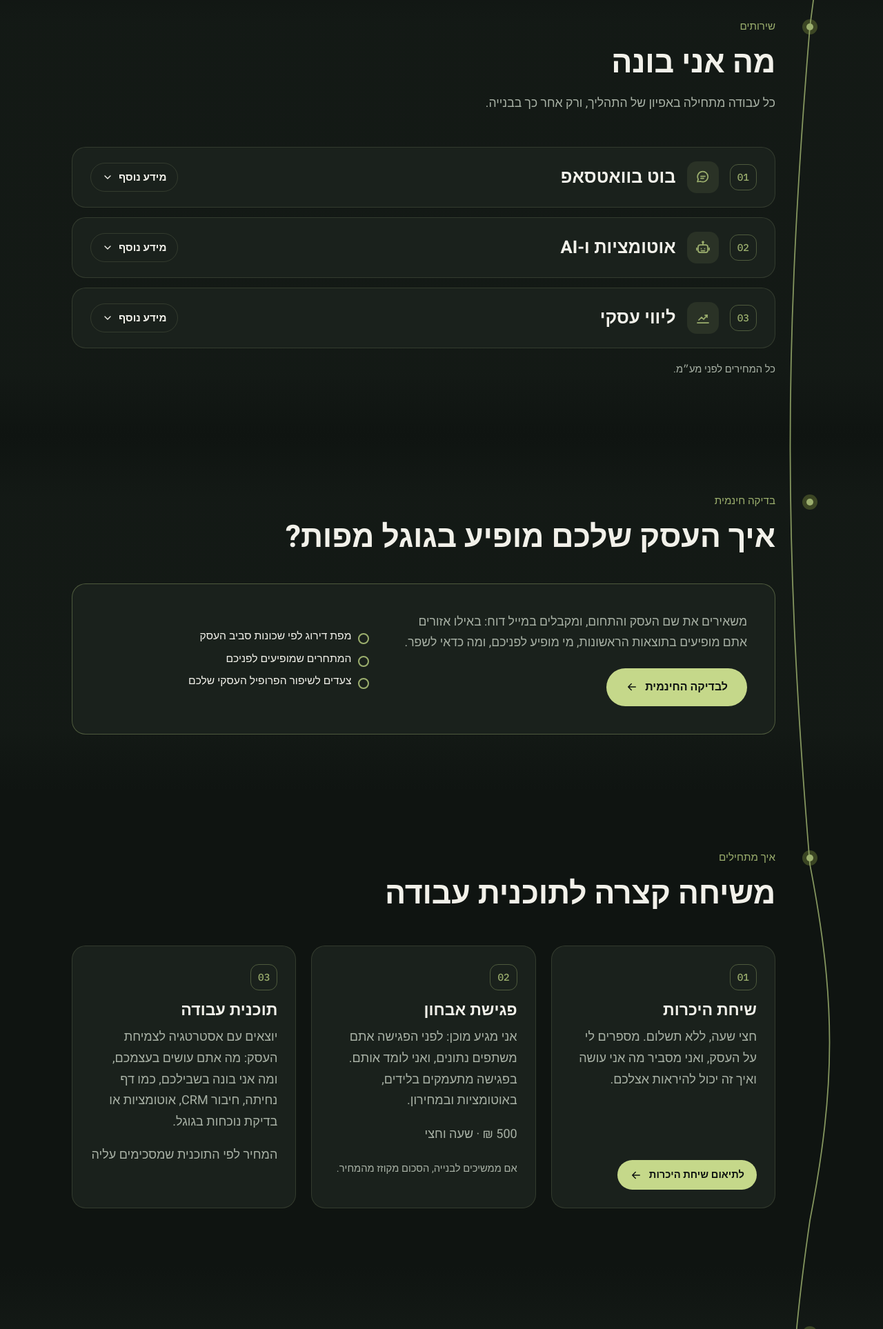
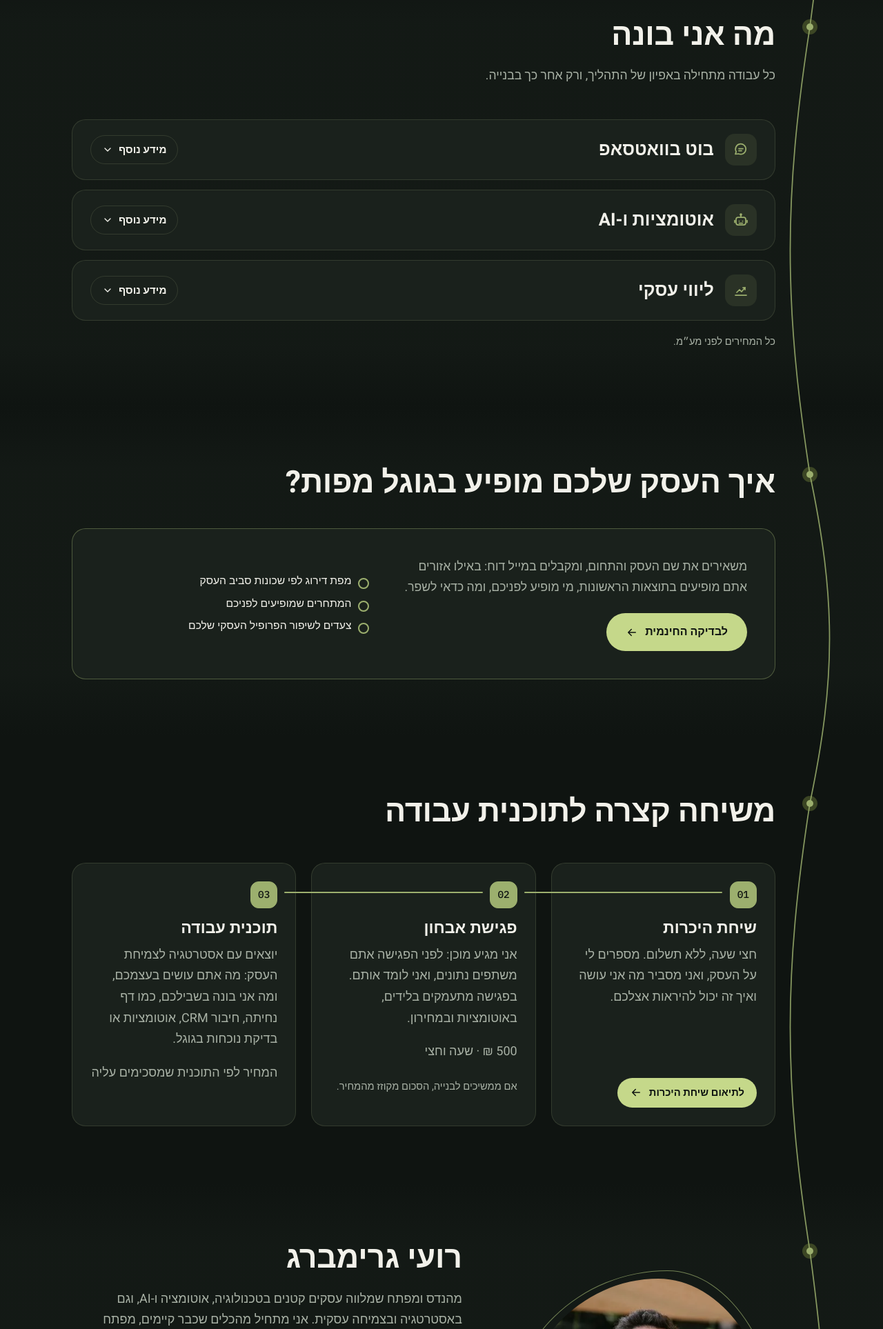
Before and after one commit to roeig9/landing_pages, a plain HTML site: page index.html in a window 1280 px wide. Shown: the part 873-2800 px from the top of the page at 69% size. Drawn offline with Linux system fonts and the light colour scheme.

Commit message:
Drop section eyebrows and service numbers; animate the three start steps in order
Co-Authored-By: Claude Opus 5.5 <noreply@anthropic.com>
Claude-Session: https://claude.ai/code/session_01HnzTD7fX55bAwyP82xEo2n

```diff
--- a/index.html
+++ b/index.html
@@ -162,7 +162,19 @@ h2{font-size:clamp(1.9rem,3.6vw,2.8rem);font-weight:700;line-height:1.15;letter-
 .svc-inner .gets{margin-top:0}
 .svc-inner .btn{margin-top:16px}
 .svc-inner .price{margin:14px 0 0;font-family:var(--ui);font-weight:700;color:var(--ink)}
-@media (max-width:760px){ .svc-head{padding:16px 18px;gap:14px}.svc-head .num{display:none}.svc-inner{grid-template-columns:1fr;gap:16px;padding:0 18px}.svc.open .svc-inner{padding-bottom:20px}.svc h3{font-size:1.2rem}.more{padding:10px}.more .lbl{position:absolute;width:1px;height:1px;overflow:hidden;clip-path:inset(50%);white-space:nowrap}}
+@media (max-width:760px){ .svc-head{padding:16px 18px;gap:14px}.svc-inner{grid-template-columns:1fr;gap:16px;padding:0 18px}.svc.open .svc-inner{padding-bottom:20px}.svc h3{font-size:1.2rem}.more{padding:10px}.more .lbl{position:absolute;width:1px;height:1px;overflow:hidden;clip-path:inset(50%);white-space:nowrap}}
+/* path flow: 01 -> 02 -> 03 lights up in order, joined by a drawn line */
+.path li{position:relative}
+.path .num{position:relative;z-index:3;transition:background-color .35s var(--ease),color .35s var(--ease),border-color .35s var(--ease)}
+.path li:not(:last-child)::after{content:"";position:absolute;z-index:2;top:41px;height:2px;inset-inline-start:76px;inset-inline-end:-40px;background:var(--olive);border-radius:2px;transform-origin:100% 50%;transition:transform .6s var(--ease)}
+.path li:nth-child(1) .num{transition-delay:.15s}
+.path li:nth-child(1)::after{transition-delay:.45s}
+.path li:nth-child(2) .num{transition-delay:1.05s}
+.path li:nth-child(2)::after{transition-delay:1.35s}
+.path li:nth-child(3) .num{transition-delay:1.95s}
+.path.play .num,html:not(.js) .path .num{background:var(--olive);color:var(--on-cta);border-color:var(--olive)}
+.js .path:not(.play) li::after{transform:scaleX(0)}
+@media (max-width:900px){.path li:not(:last-child)::after{top:calc(100% - 14px);bottom:auto;height:58px;width:2px;inset-inline-start:45px;inset-inline-end:auto;transform-origin:50% 0}.js .path:not(.play) li::after{transform:scaleY(0)}}
 /* start path */
 .path{list-style:none;margin:48px 0 0;padding:0;display:grid;grid-template-columns:repeat(3,minmax(0,1fr));gap:22px}
 .path li{background:var(--surface);border:1px solid var(--line);border-radius:var(--r-card);padding:26px}
@@ -209,7 +221,6 @@ h2{font-size:clamp(1.9rem,3.6vw,2.8rem);font-weight:700;line-height:1.15;letter-
 .portrait-wrap{position:relative;max-width:400px;justify-self:center}
 .portrait-wrap::after{content:"";position:absolute;inset:-12px;border:1.5px solid var(--olive);border-radius:58% 42% 47% 53% / 46% 55% 45% 54%;opacity:.7}
 .portrait{border-radius:55% 45% 50% 50% / 48% 52% 48% 52%;aspect-ratio:4/5;object-fit:cover;width:100%;filter:saturate(.92)}
-.about .eyebrow{color:var(--sand)}
 .about .body{color:var(--muted);margin-top:18px;max-width:58ch}
 .about blockquote{margin:28px 0 0;padding:0;font-family:var(--display);font-weight:500;font-size:clamp(1.3rem,2.2vw,1.6rem);line-height:1.45;color:var(--sand);max-width:30ch}
 .creds{list-style:none;margin:32px 0 0;padding:0;display:grid;grid-template-columns:1fr 1fr;gap:18px 28px}
@@ -282,6 +293,7 @@ footer a:hover{color:var(--ink)}
   .rv.pre{opacity:1;transform:none}
 }
 </style>
+<script>document.documentElement.classList.add('js')</script>
 </head>
 <body>
 <a class="skip" href="#main">דלג לתוכן</a>
@@ -334,7 +346,6 @@ footer a:hover{color:var(--ink)}
   <div class="wrap t">
     <div class="head rv">
       <span class="node" aria-hidden="true"></span>
-      <span class="eyebrow">שירותים</span>
       <h2>מה אני בונה</h2>
       <p class="lede">כל עבודה מתחילה באפיון של התהליך, ורק אחר כך בבנייה.</p>
     </div>
@@ -342,7 +353,6 @@ footer a:hover{color:var(--ink)}
     <ol class="svcs">
       <li class="svc rv">
         <div class="svc-head">
-          <span class="num">01</span>
           <span class="svc-ico" aria-hidden="true"><svg viewBox="0 0 24 24" fill="none" stroke="currentColor" stroke-width="1.75" stroke-linecap="round" stroke-linejoin="round"><path d="M4 18.5l1.2-3.6A7.5 7.5 0 1 1 8.6 18l-4.6.5z"/><path d="M9 10.5h6M9 13.5h4"/></svg></span>
           <h3 id="svc01-t">בוט בוואטסאפ</h3>
           <button type="button" class="more" aria-expanded="false" aria-controls="svc01"><span class="lbl">מידע נוסף</span><svg class="chev" viewBox="0 0 24 24" fill="none" stroke="currentColor" stroke-width="2" stroke-linecap="round" stroke-linejoin="round" aria-hidden="true"><path d="M6 9l6 6 6-6"/></svg></button>
@@ -363,7 +373,6 @@ footer a:hover{color:var(--ink)}
       </li>
       <li class="svc rv" style="--d:60ms">
         <div class="svc-head">
-          <span class="num">02</span>
           <span class="svc-ico" aria-hidden="true"><svg viewBox="0 0 24 24" fill="none" stroke="currentColor" stroke-width="1.75" stroke-linecap="round" stroke-linejoin="round"><rect x="5" y="8" width="14" height="11" rx="3"/><path d="M12 8V5"/><circle cx="12" cy="4" r="1"/><path d="M9.5 13.5v.01M14.5 13.5v.01"/><path d="M9.5 16.5h5"/><path d="M3 12.5v3M21 12.5v3"/></svg></span>
           <h3 id="svc02-t">אוטומציות ו-<bdi>AI</bdi></h3>
           <button type="button" class="more" aria-expanded="false" aria-controls="svc02"><span class="lbl">מידע נוסף</span><svg class="chev" viewBox="0 0 24 24" fill="none" stroke="currentColor" stroke-width="2" stroke-linecap="round" stroke-linejoin="round" aria-hidden="true"><path d="M6 9l6 6 6-6"/></svg></button>
@@ -382,7 +391,6 @@ footer a:hover{color:var(--ink)}
       </li>
       <li class="svc rv" style="--d:120ms">
         <div class="svc-head">
-          <span class="num">03</span>
           <span class="svc-ico" aria-hidden="true"><svg viewBox="0 0 24 24" fill="none" stroke="currentColor" stroke-width="1.75" stroke-linecap="round" stroke-linejoin="round"><path d="M4 19h16"/><path d="M6 15l4-4 3 3 5-6"/><path d="M15 8h3v3"/></svg></span>
           <h3 id="svc03-t">ליווי עסקי</h3>
           <button type="button" class="more" aria-expanded="false" aria-controls="svc03"><span class="lbl">מידע נוסף</span><svg class="chev" viewBox="0 0 24 24" fill="none" stroke="currentColor" stroke-width="2" stroke-linecap="round" stroke-linejoin="round" aria-hidden="true"><path d="M6 9l6 6 6-6"/></svg></button>
@@ -409,7 +417,6 @@ footer a:hover{color:var(--ink)}
   <div class="wrap t">
     <div class="head rv">
       <span class="node" aria-hidden="true"></span>
-      <span class="eyebrow">בדיקה חינמית</span>
       <h2>איך העסק שלכם מופיע בגוגל מפות?</h2>
     </div>
     <div class="scan-card rv">
@@ -430,7 +437,6 @@ footer a:hover{color:var(--ink)}
   <div class="wrap t">
     <div class="head rv">
       <span class="node" aria-hidden="true"></span>
-      <span class="eyebrow">איך מתחילים</span>
       <h2>משיחה קצרה לתוכנית עבודה</h2>
     </div>
     <ol class="path">
@@ -447,7 +453,6 @@ footer a:hover{color:var(--ink)}
     <div class="about-grid">
       <div class="portrait-wrap rv"><img class="portrait" src="img/roei.webp" alt="רועי גרימברג" width="480" height="600" loading="lazy"></div>
       <div class="head rv" style="--d:80ms">
-        <span class="eyebrow">מי אני</span>
         <h2>רועי גרימברג</h2>
         <p class="body">מהנדס ומפתח שמלווה עסקים קטנים בטכנולוגיה, אוטומציה ו-<bdi>AI</bdi>, וגם באסטרטגיה ובצמיחה עסקית. אני מתחיל מהכלים שכבר קיימים, מפתח חדשים רק כשבאמת צריך, ומסביר כל פתרון בשפה פשוטה.</p>
         <blockquote>היום כל אחד יכול להרים מערכת בכמה שעות. החלק הקשה הוא להחליט מה המערכת צריכה לעשות.</blockquote>
@@ -467,7 +472,6 @@ footer a:hover{color:var(--ink)}
   <div class="wrap t">
     <div class="head rv">
       <span class="node" aria-hidden="true"></span>
-      <span class="eyebrow">מהשטח</span>
       <h2>סיפורים מהשטח</h2>
     </div>
     <div class="cases">
@@ -506,7 +510,6 @@ footer a:hover{color:var(--ink)}
   <div class="wrap t">
     <div class="head rv">
       <span class="node" aria-hidden="true"></span>
-      <span class="eyebrow">שאלות נפוצות</span>
       <h2>מה שבעלי עסקים שואלים לפני שמתחילים</h2>
     </div>
     <div class="faq-list">
@@ -526,7 +529,6 @@ footer a:hover{color:var(--ink)}
   <div class="wrap t">
     <div class="head rv">
       <span class="node end" aria-hidden="true"></span>
-      <span class="eyebrow">הצעד הראשון</span>
       <h2>בואו נתחיל בשיחה</h2>
       <p class="lede">שיחת היכרות של חצי שעה, ללא תשלום, בזמן שנוח לכם.</p>
       <div class="cta-row">
@@ -795,6 +797,13 @@ footer a:hover{color:var(--ink)}
       setTimeout(rebuild,520);
     });
   });
+
+  /* "How to start": light the three steps in order when the list comes into view */
+  var pathEl=document.querySelector('.path');
+  if(pathEl){
+    if(reduce || !('IntersectionObserver' in window)){ pathEl.classList.add('play'); }
+    else{ var po=new IntersectionObserver(function(es){ if(es[0].isIntersecting){ setTimeout(function(){ pathEl.classList.add('play'); },350); po.disconnect(); } },{threshold:.45}); po.observe(pathEl); }
+  }
   /* Source attribution: keep utm_source for this visit, pass it to /book and tag the WhatsApp message */
   var src='';
   try{ var q=new URLSearchParams(location.search).get('utm_source'); if(q){ sessionStorage.setItem('utm_source',q); } src=q||sessionStorage.getItem('utm_source')||''; }catch(e){}
```
